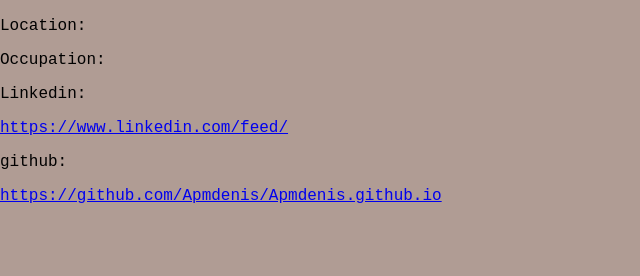
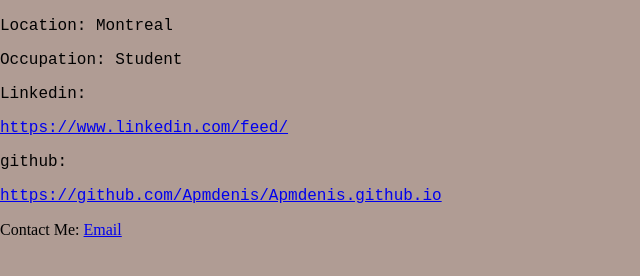
Before and after one commit to Apmdenis/Apmdenis.github.io, a plain HTML site: page index.html in a window 1280 px wide. Shown: the part 50-326 px from the top of the page, without its empty margins (0-640 px from the left). Drawn offline with Linux system fonts and the light colour scheme.

Commit message:
Update index.html

```diff
--- a/index.html
+++ b/index.html
@@ -9,8 +9,8 @@
 <article>
     <div class="font">
         <h1>Antoine Denis</h1>
-         <p>Location:</p>
-         <p>Occupation:</p>
+         <p>Location: Montreal</p>
+         <p>Occupation: Student</p>
          <p>Linkedin:</p>
          <p><a href="https://www.linkedin.com/feed/">https://www.linkedin.com/feed/</a></p>
          <p>github:</p>
@@ -18,4 +18,8 @@
     </div>
 </article>
 </body>
+<Footer>
+    <p>Contact Me: <a href="apmdenis@gmail.com">Email</a></p>
+
+</Footer>
 </html>
```
